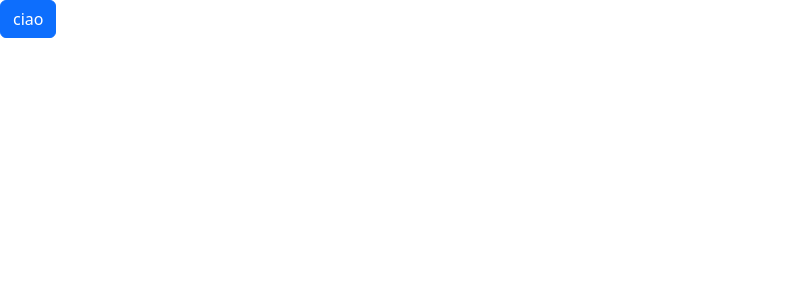
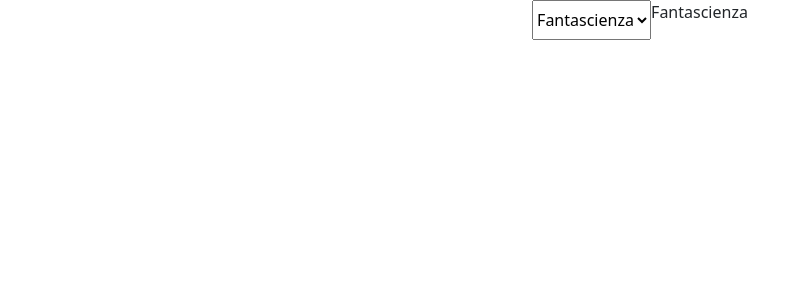
Before and after one commit to giorgiotorricelli/react-movie-filter, a React (Vite) app: page / in a window 1280 px wide. Shown: the top 300 px of the page, without its empty margins (0-810 px from the left). Built offline with nearby package versions, Linux system fonts and the light colour scheme.

Commit message:
utilizzato state e use effect con la select

```diff
--- a/src/App.jsx
+++ b/src/App.jsx
@@ -1,4 +1,5 @@
 import { useState } from 'react'
+import { useEffect } from 'react';
 
 const initialMovies = [
    { title: 'Inception', genre: 'Fantascienza' },
@@ -6,12 +7,39 @@ const initialMovies = [
    { title: 'Titanic', genre: 'Romantico' },
    { title: 'Batman', genre: 'Azione' },
    { title: 'Interstellar', genre: 'Fantascienza' },
-   { title: 'Pulp Fiction', genre: 'Thriller' },
+   { title: 'Pulp Fiction', genre: 'Thriller' }
 ]
 
 
 function App() {
-  return <button className='btn btn-primary'>ciao</button>;
+  const [selectValue, setSelectValue] = useState('Fantascienza');
+  // const [movieGenre, setMovieGenre] = useState(selectValue)
+
+  useEffect(() => {
+    console.log(`scelto genere ${selectValue}`)  // setup callback
+    return () => {  // cleanup callback
+      console.log(`uscito dal genere ${selectValue}`)
+    }
+  }, [selectValue]);
+
+  function selectChangeHandler(event){
+    const target = event.target;
+    const value = target.value;
+    setSelectValue(value);
+  }
+
+
+  return <>
+    <div className="main-wrapper d-flex justify-content-center">
+      <select value={selectValue} onChange={selectChangeHandler} name="genres" id="genres">
+        <option value="Fantascienza">Fantascienza</option>
+        <option value="Thriller">Thriller</option>
+        <option value="Romantico">Romantico</option>
+        <option value="Azione">Azione</option>
+      </select>
+      <p>{selectValue}</p>
+    </div>
+  </>;
 }
 
 export default App
```
